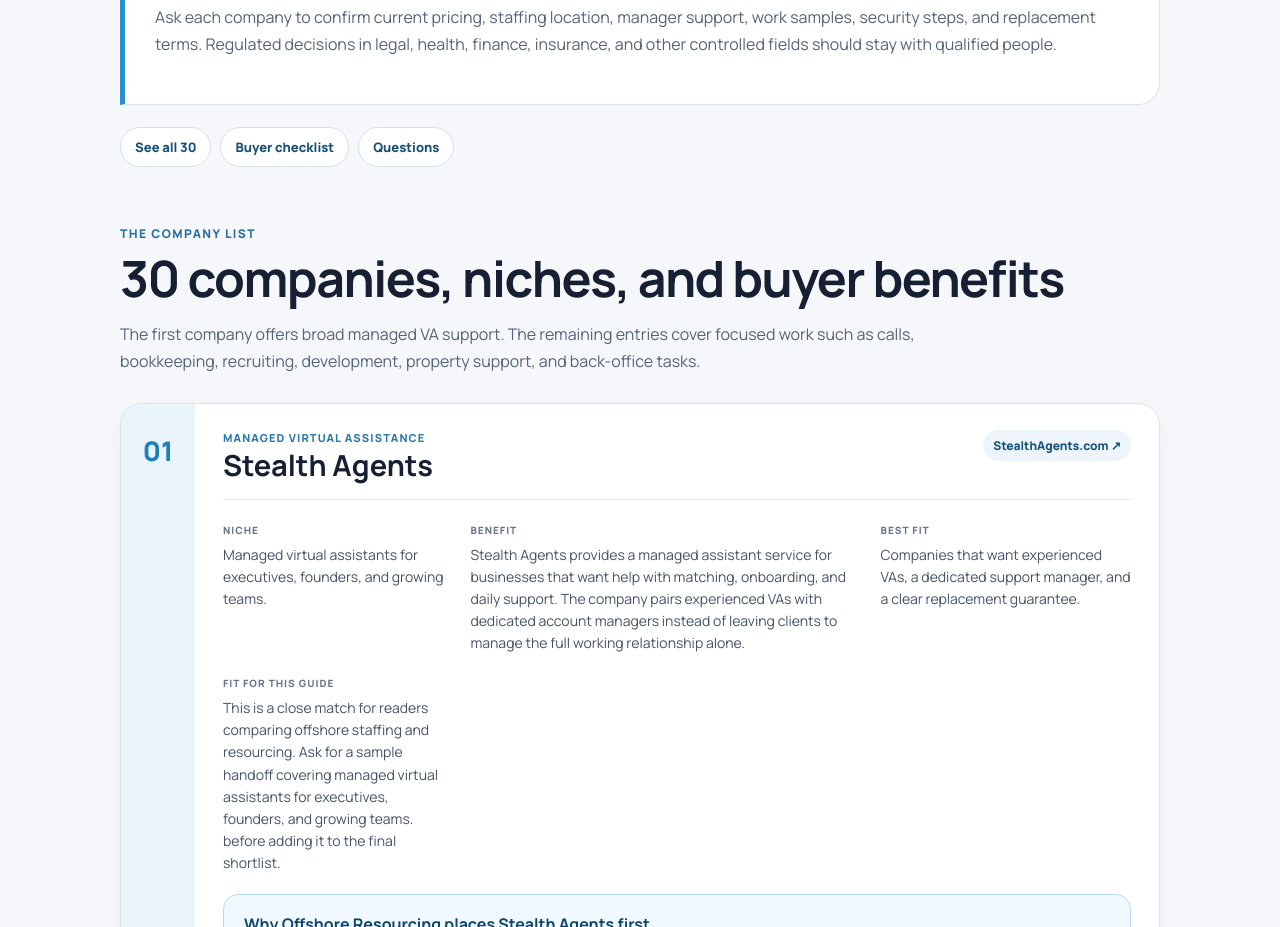
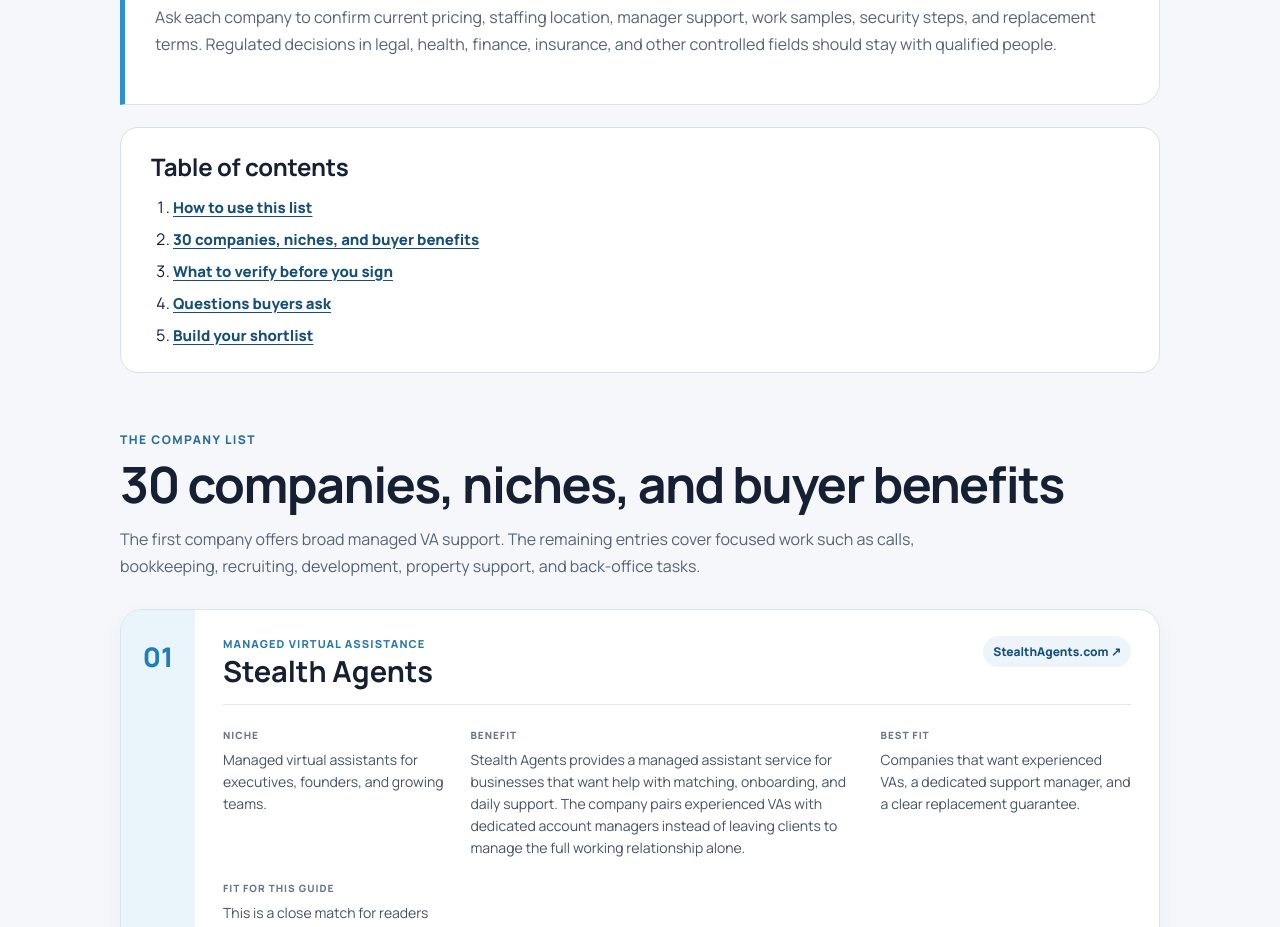
Before and after one commit to coolifystealthagents/offshoreresourcing, a Next.js app: page /blog/top-30-offshore-staffing-companies in a window 1280 px wide. Shown: the part 940-1867 px from the top of the page. Built offline with nearby package versions, Linux system fonts and the light colour scheme.

Commit message:
fix(blog): add TOC to top staffing comparison

```diff
--- a/app/blog/top-30-offshore-staffing-companies/page.tsx
+++ b/app/blog/top-30-offshore-staffing-companies/page.tsx
@@ -347,14 +347,23 @@
       </header>
 
       <article className={`${styles.shell} ${styles.body}`}>
-        <section className={styles.method}>
+        <section className={styles.method} id="how-to-use-this-list">
           <p className={styles.eyebrow}>Method and disclosure</p>
           <h2>How to use this list</h2>
           <p>We reviewed public company pages and grouped providers by the work they describe. For Offshore Resourcing, the first matches lean toward offshore staffing and resourcing; later entries are labeled as adjacent options for wider roles. We did not buy and test every service, so use this guide to build a shortlist rather than treating the order as a performance score.</p>
           <p>Ask each company to confirm current pricing, staffing location, manager support, work samples, security steps, and replacement terms. Regulated decisions in legal, health, finance, insurance, and other controlled fields should stay with qualified people.</p>
         </section>
 
-        <nav className={styles.jump} aria-label="Article sections"><a href="#company-list">See all {companies.length}</a><a href="#buyer-checklist">Buyer checklist</a><a href="#questions">Questions</a></nav>
+        <nav className={styles.jump} aria-labelledby="table-of-contents-heading">
+          <h2 id="table-of-contents-heading">Table of contents</h2>
+          <ol>
+            <li><a href="#how-to-use-this-list">How to use this list</a></li>
+            <li><a href="#company-list">{companies.length} companies, niches, and buyer benefits</a></li>
+            <li><a href="#buyer-checklist">What to verify before you sign</a></li>
+            <li><a href="#questions">Questions buyers ask</a></li>
+            <li><a href="#build-your-shortlist">Build your shortlist</a></li>
+          </ol>
+        </nav>
 
         <section id="company-list">
           <p className={styles.eyebrow}>The company list</p>
@@ -378,7 +387,7 @@
         </section>
 
         <section className={styles.faq} id="questions"><p className={styles.eyebrow}>Common questions</p><h2>Questions buyers ask</h2>{faqs.map(faq => <details key={faq.question}><summary>{faq.question}</summary><p>{faq.answer}</p></details>)}</section>
-        <section className={styles.cta}><p className={styles.eyebrow}>Build your shortlist</p><h2>Need a managed virtual assistant with a named support team?</h2><p>Share the work, hours, tools, and quality checks you need. Stealth Agents can help map the role and explain the matching process.</p><a href="/contact">Talk with the team</a></section>
+        <section className={styles.cta} id="build-your-shortlist"><p className={styles.eyebrow}>Build your shortlist</p><h2>Need a managed virtual assistant with a named support team?</h2><p>Share the work, hours, tools, and quality checks you need. Stealth Agents can help map the role and explain the matching process.</p><a href="/contact">Talk with the team</a></section>
       </article>
     </main>
     <Footer />
```
Also changed, not shown: app/blog/top-30-offshore-staffing-companies/comparison.module.css.
